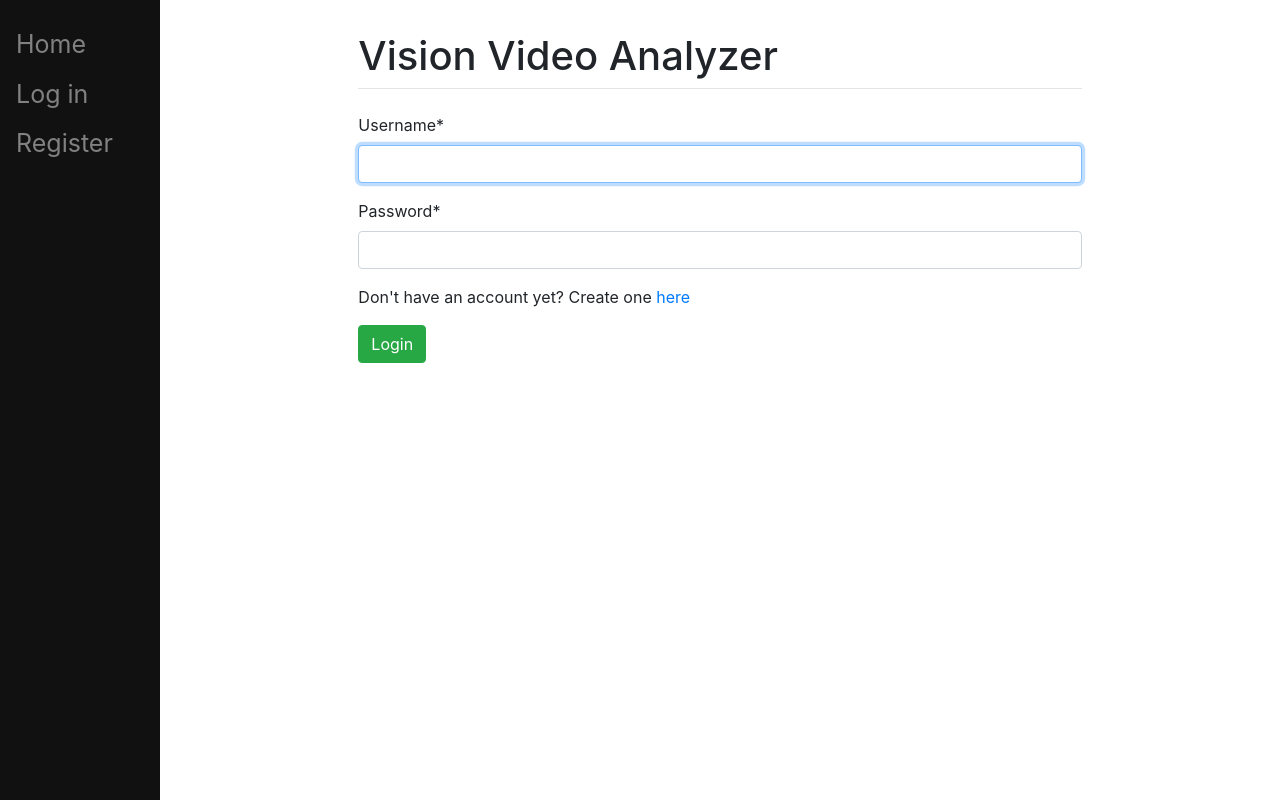
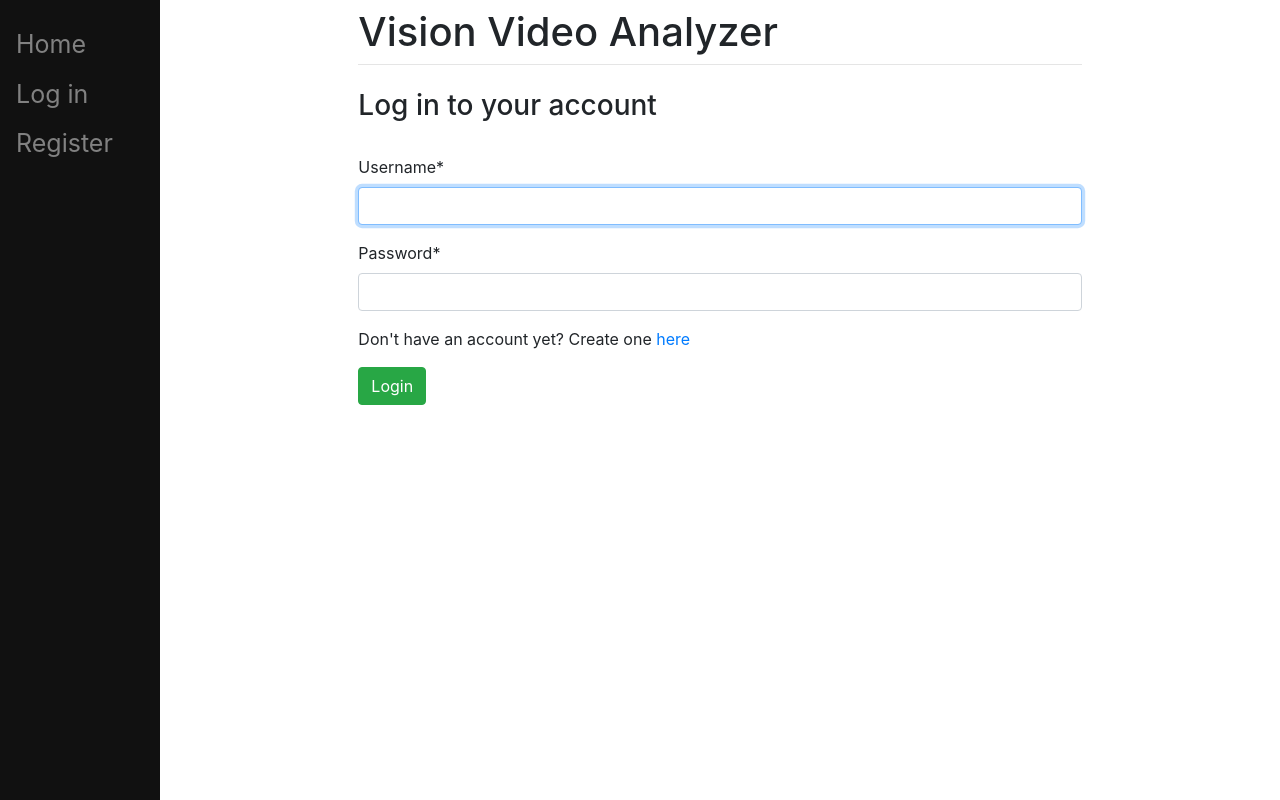
Before and after one commit to vestial/vision-video-analyzer, a Django app: page /login/ in a window 1280 px wide. Run offline with Django 3.2, Linux system fonts and the light colour scheme; some libraries are stand-ins or nearby versions.

Commit message:
Fix formatting of log in page

```diff
--- a/register/templates/registration/login.html
+++ b/register/templates/registration/login.html
@@ -1,14 +1,11 @@
-# login.html
-{% extends "main/base.html" %}
-
-{% block title %}
-Login Here
-{% endblock %}
-
+{% extends 'main/base.html' %}
+{% block title %}Log in{% endblock %}
 {% load crispy_forms_tags %}
 
 {% block content %}
-     <form method="post" class="from-group">
+	<h3 class="mt-2">Log in to your account</h3>
+	<br>
+    <form method="post" class="from-group">
 	{% csrf_token %}
 	{{form|crispy}}
 	<p>Don't have an account yet? Create one <a href="/register">here</a></p>
```
Also changed, not shown: db.sqlite3.
